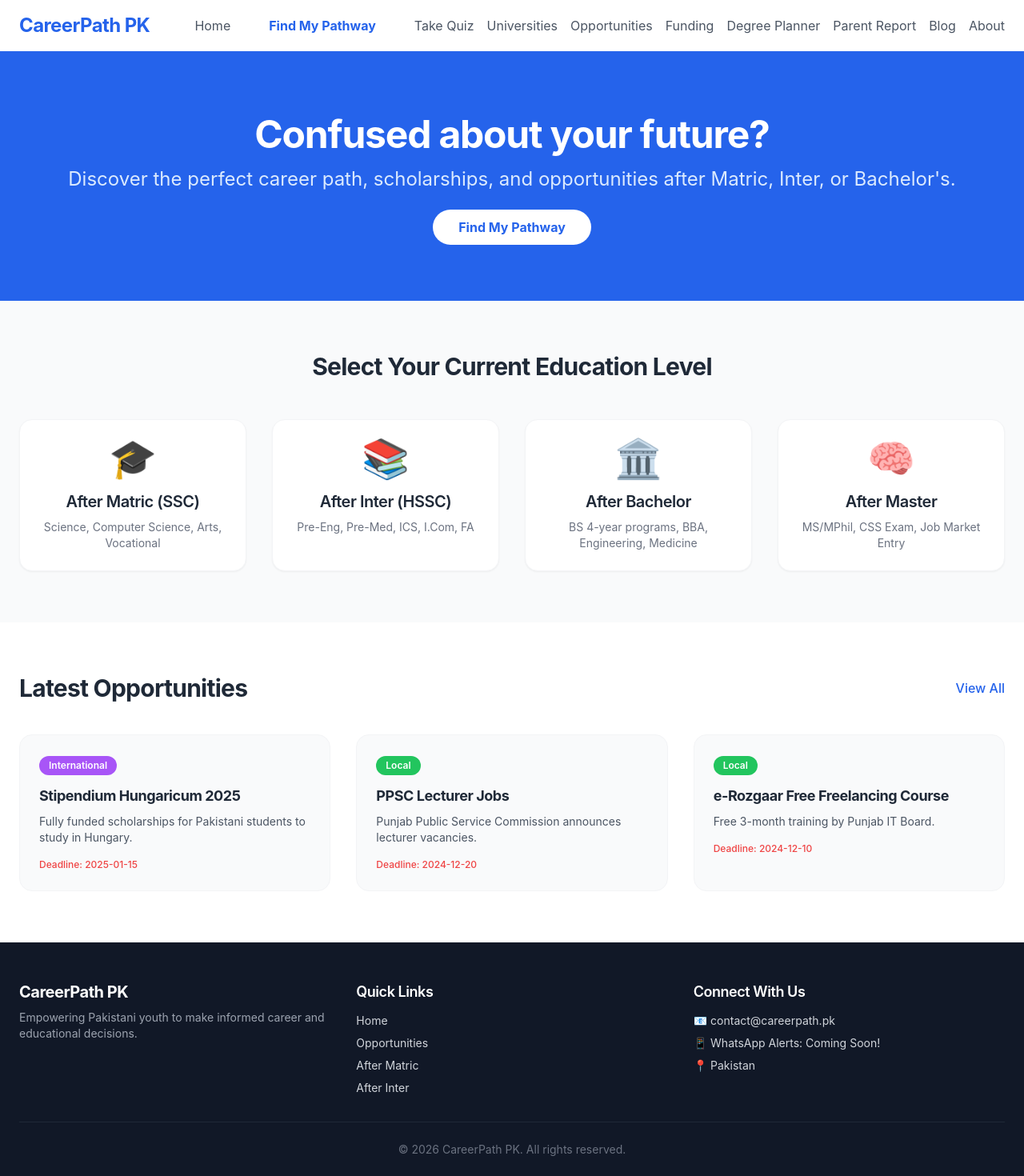
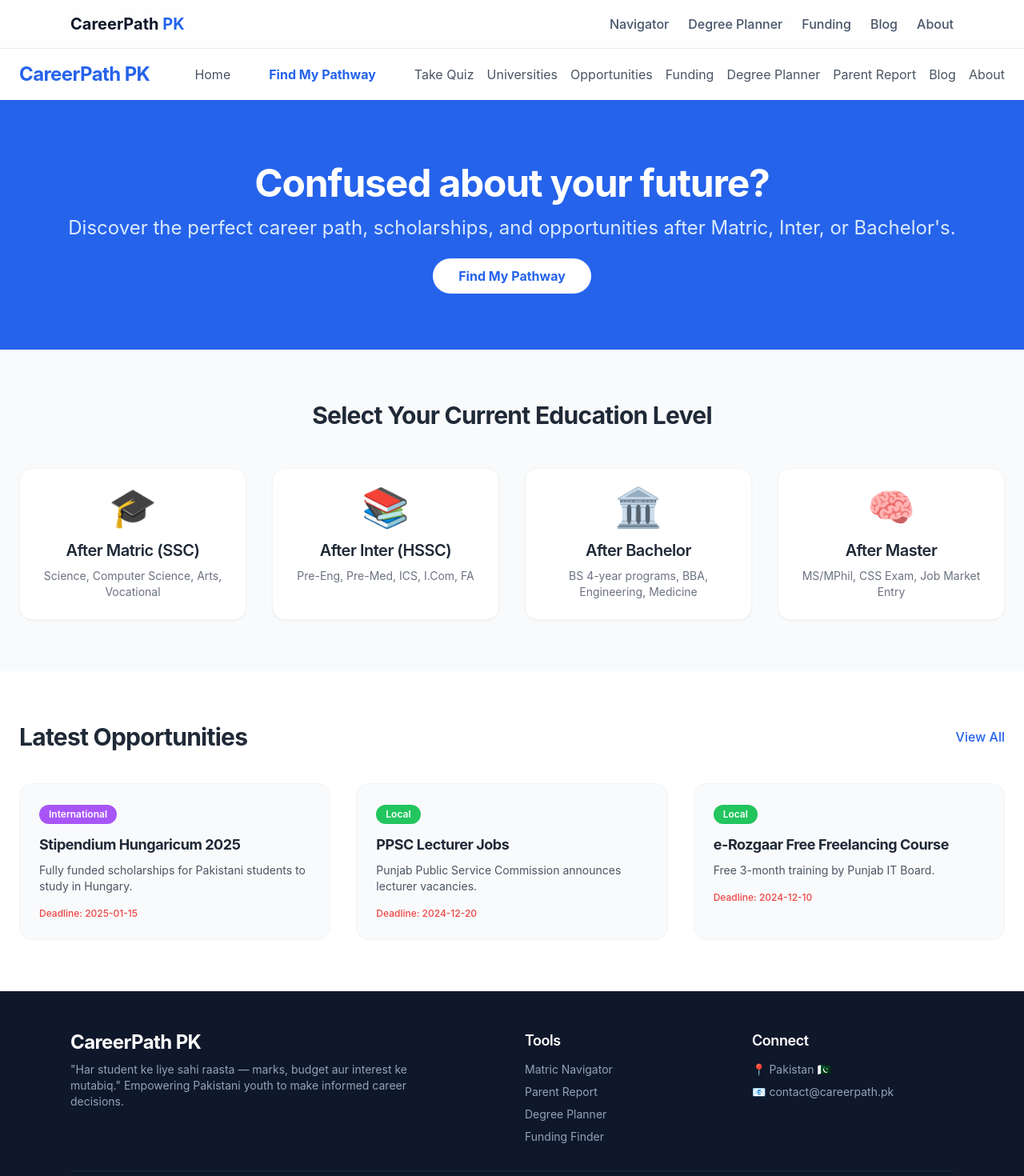
Before and after one commit to HafizTalalAhmad/career-navigation-pk, a Next.js app: page / in a window 1280 px wide. Shown: the top 1470 px of the page at 80% size. Built offline with nearby package versions, Linux system fonts and the light colour scheme.

Commit message:
Refactor layout and update metadata for clarity
Updated the title and description metadata for better clarity. Modified the layout styles and structure for the header and footer sections.

```diff
--- a/src/app/layout.tsx
+++ b/src/app/layout.tsx
@@ -2,8 +2,8 @@ import './globals.css'
 import Link from 'next/link'
 
 export const metadata = {
-  title: 'CareerPath PK - Career Guidance for Pakistani Youth',
-  description: 'Discover the perfect career path, scholarships, and opportunities after Matric, Inter, or Bachelor\'s in Pakistan.',
+  title: 'CareerPath PK - Find Your Right Path',
+  description: 'A trusted education decision platform for Pakistani youth. Navigate careers, funding, and universities based on your marks, budget, and interests.',
 }
 
 export default function RootLayout({
@@ -13,50 +13,63 @@ export default function RootLayout({
 }) {
   return (
     <html lang="en">
-      <body className="flex flex-col min-h-screen bg-gray-50">
-        {/* Main Content Area */}
+      <body className="flex flex-col min-h-screen bg-slate-50">
+
+        {/* Sticky Modern Header */}
+        <header className="sticky top-0 z-50 bg-white/80 backdrop-blur-md border-b border-slate-200/80">
+          <div className="container mx-auto px-6 py-4 flex justify-between items-center max-w-6xl">
+            <Link href="/" className="text-xl font-bold text-slate-900">
+              CareerPath <span className="text-blue-600">PK</span>
+            </Link>
+            <nav className="hidden md:flex items-center space-x-6">
+              <Link href="/navigator" className="nav-link">Navigator</Link>
+              <Link href="/degree-planner" className="nav-link">Degree Planner</Link>
+              <Link href="/funding" className="nav-link">Funding</Link>
+              <Link href="/blog" className="nav-link">Blog</Link>
+              <Link href="/about" className="nav-link">About</Link>
+            </nav>
+          </div>
+        </header>
+
+        {/* Main Content */}
         <main className="flex-grow">
           {children}
         </main>
 
-        {/* Global Footer */}
-        <footer className="bg-gray-900 text-gray-300">
-          <div className="container mx-auto px-6 py-12">
-            <div className="grid grid-cols-1 md:grid-cols-3 gap-8">
+        {/* Modern Footer */}
+        <footer className="bg-slate-900 text-slate-400">
+          <div className="container mx-auto px-6 py-12 max-w-6xl">
+            <div className="grid grid-cols-1 md:grid-cols-4 gap-8">
 
-              {/* Brand Section */}
-              <div>
-                <h3 className="text-xl font-bold text-white mb-2">CareerPath PK</h3>
-                <p className="text-sm text-gray-400">
-                  Empowering Pakistani youth to make informed career and educational decisions.
+              <div className="md:col-span-2">
+                <h3 className="text-2xl font-bold text-white mb-2">CareerPath PK</h3>
+                <p className="text-sm max-w-md">
+                  "Har student ke liye sahi raasta — marks, budget aur interest ke mutabiq."
+                  Empowering Pakistani youth to make informed career decisions.
                 </p>
               </div>
 
-              {/* Quick Links */}
               <div>
-                <h4 className="text-lg font-semibold text-white mb-3">Quick Links</h4>
+                <h4 className="text-lg font-semibold text-white mb-3">Tools</h4>
                 <ul className="space-y-2 text-sm">
-                  <li><Link href="/" className="hover:text-blue-400 transition">Home</Link></li>
-                  <li><Link href="/opportunities" className="hover:text-blue-400 transition">Opportunities</Link></li>
-                  <li><Link href="/after/matric" className="hover:text-blue-400 transition">After Matric</Link></li>
-                  <li><Link href="/after/inter" className="hover:text-blue-400 transition">After Inter</Link></li>
+                  <li><Link href="/navigator" className="hover:text-white transition">Matric Navigator</Link></li>
+                  <li><Link href="/parent-report" className="hover:text-white transition">Parent Report</Link></li>
+                  <li><Link href="/degree-planner" className="hover:text-white transition">Degree Planner</Link></li>
+                  <li><Link href="/funding" className="hover:text-white transition">Funding Finder</Link></li>
                 </ul>
               </div>
 
-              {/* Contact Section */}
               <div>
-                <h4 className="text-lg font-semibold text-white mb-3">Connect With Us</h4>
+                <h4 className="text-lg font-semibold text-white mb-3">Connect</h4>
                 <ul className="space-y-2 text-sm">
+                  <li>📍 Pakistan 🇵🇰</li>
                   <li>📧 contact@careerpath.pk</li>
-                  <li>📱 WhatsApp Alerts: Coming Soon!</li>
-                  <li>📍 Pakistan</li>
                 </ul>
               </div>
 
             </div>
 
-            {/* Copyright Bar */}
-            <div className="border-t border-gray-800 mt-8 pt-6 text-center text-sm text-gray-500">
+            <div className="border-t border-slate-800 mt-8 pt-6 text-center text-sm text-slate-500">
               <p>&copy; {new Date().getFullYear()} CareerPath PK. All rights reserved.</p>
             </div>
           </div>
```
